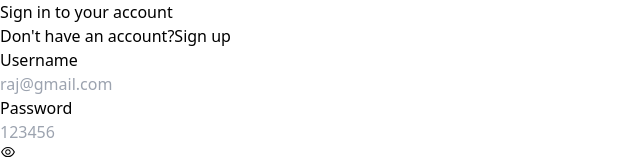
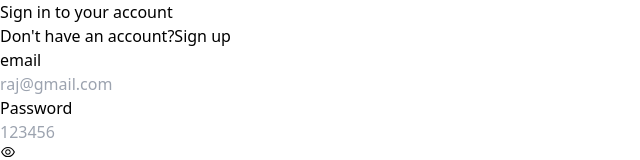
Before and after one commit to Raj-IIT-Kgp/Expense-Tracker, a React (Vite) app in the folder Frontend/: page /signin in a window 1280 px wide. Shown: the top 160 px of the page, without its empty margins (0-640 px from the left). Built offline with nearby package versions, Linux system fonts and the light colour scheme.

Commit message:
change in auth.tsx

```diff
--- a/Frontend/src/components/Auth.tsx
+++ b/Frontend/src/components/Auth.tsx
@@ -58,7 +58,7 @@
                             name: e.target.value
                         })
                     }} /> : null}
-                    <LabelledInput label="Username" placeholder="raj@gmail.com" onChange={(e) => {
+                    <LabelledInput label="email" placeholder="raj@gmail.com" onChange={(e) => {
                         setPostInputs({
                             ...postInputs,
                             username: e.target.value
```
